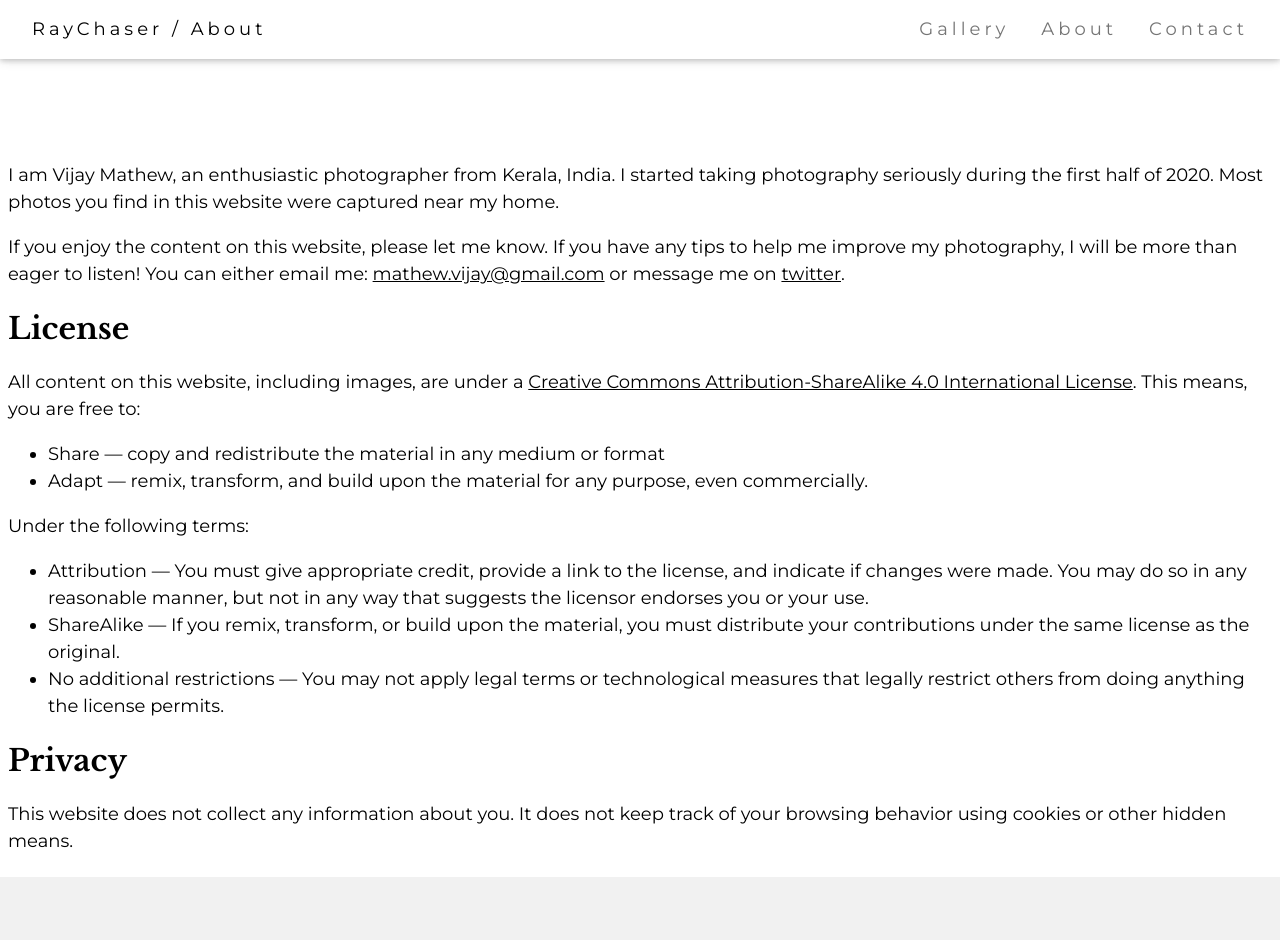
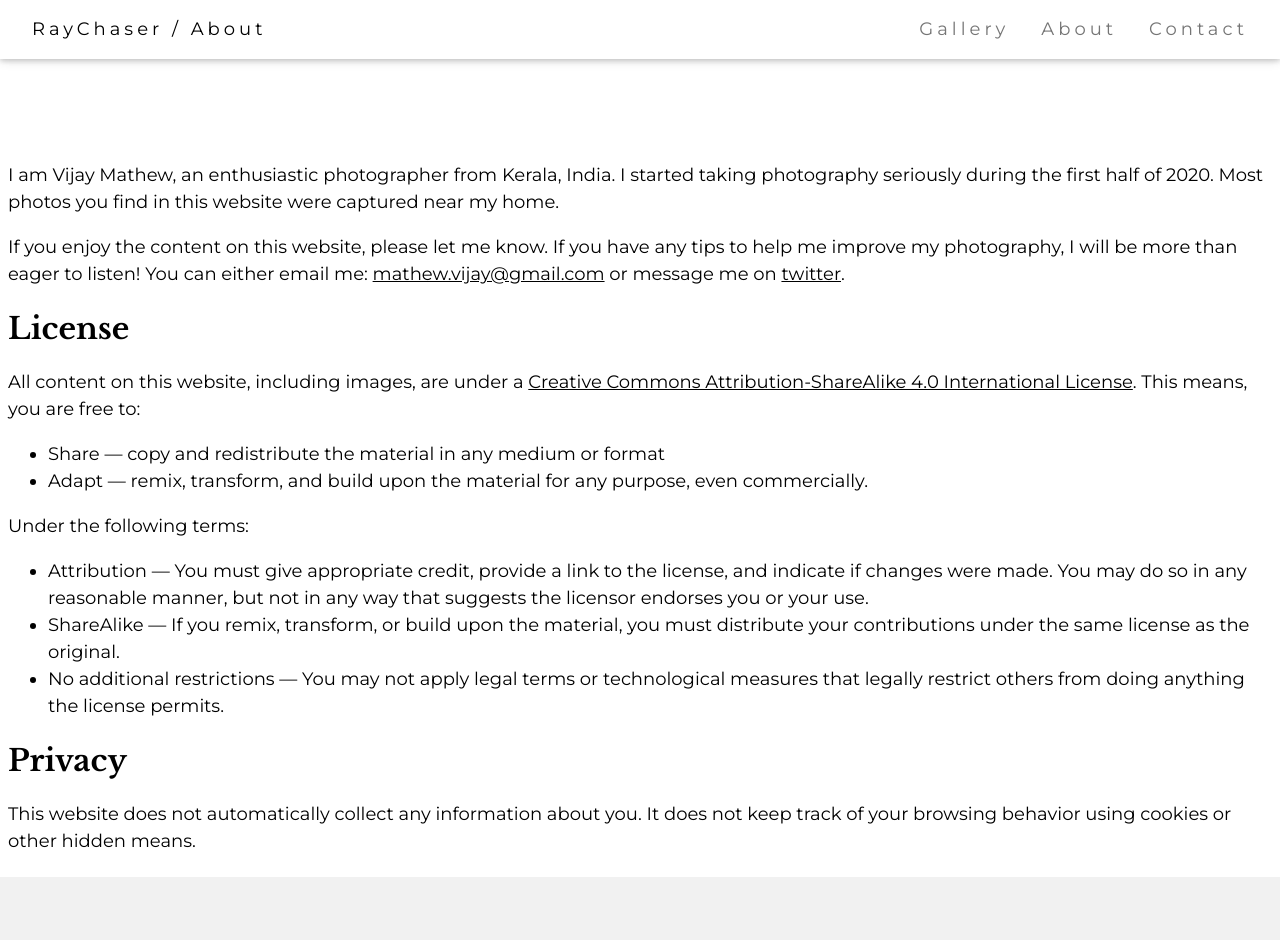
Before and after one commit to vijaymathew/raychaser, a plain HTML site: page about.html in a window 1280 px wide. Shown: the top 940 px of the page. Drawn offline with nearby package versions, Linux system fonts and the light colour scheme.

Commit message:
privacy update

```diff
--- a/about.html
+++ b/about.html
@@ -56,8 +56,8 @@
       </ul>
 
       <h2>Privacy</h2>
-      <p>This website does not collect any information about you. It does not keep track of your browsing behavior using cookies
-	or other hidden means.</p>
+      <p>This website does not automatically collect any information about you.
+	It does not keep track of your browsing behavior using cookies or other hidden means.</p>
 
       <!-- End Page Content -->
     </div>
```
